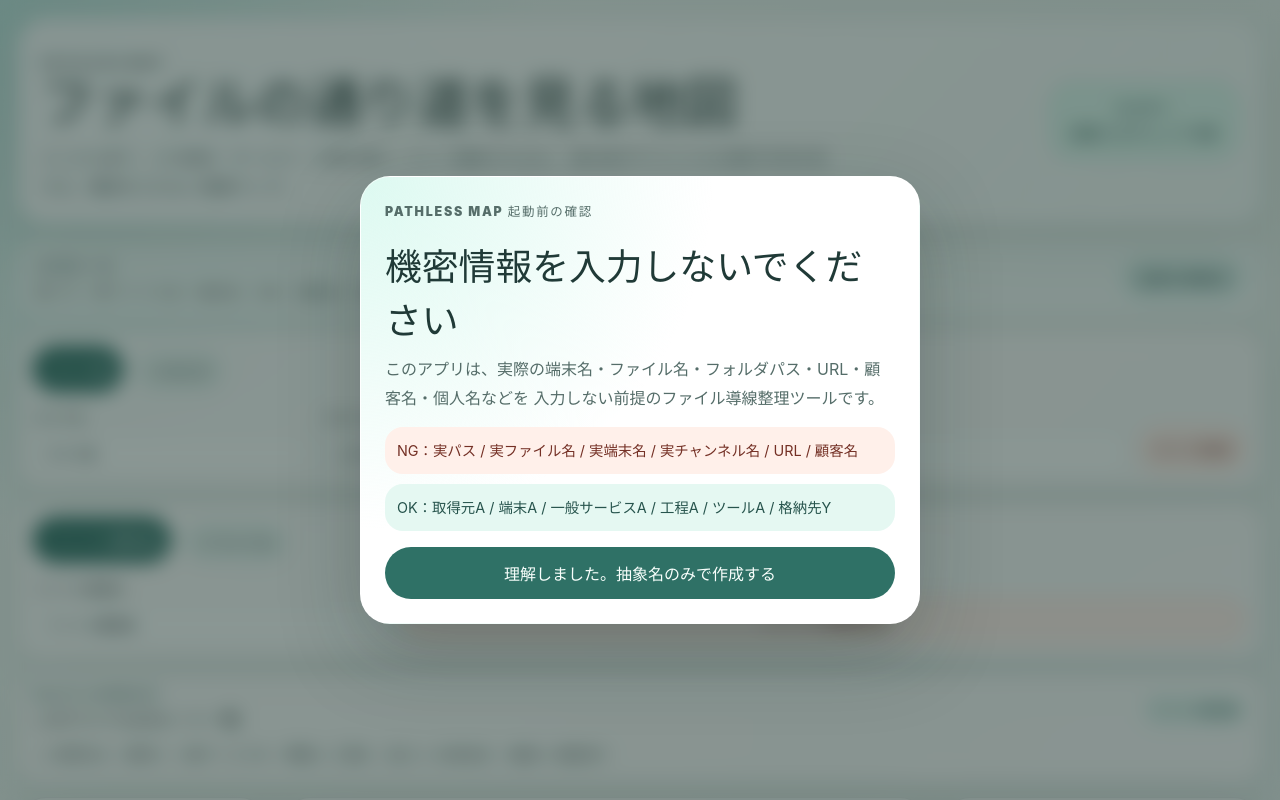
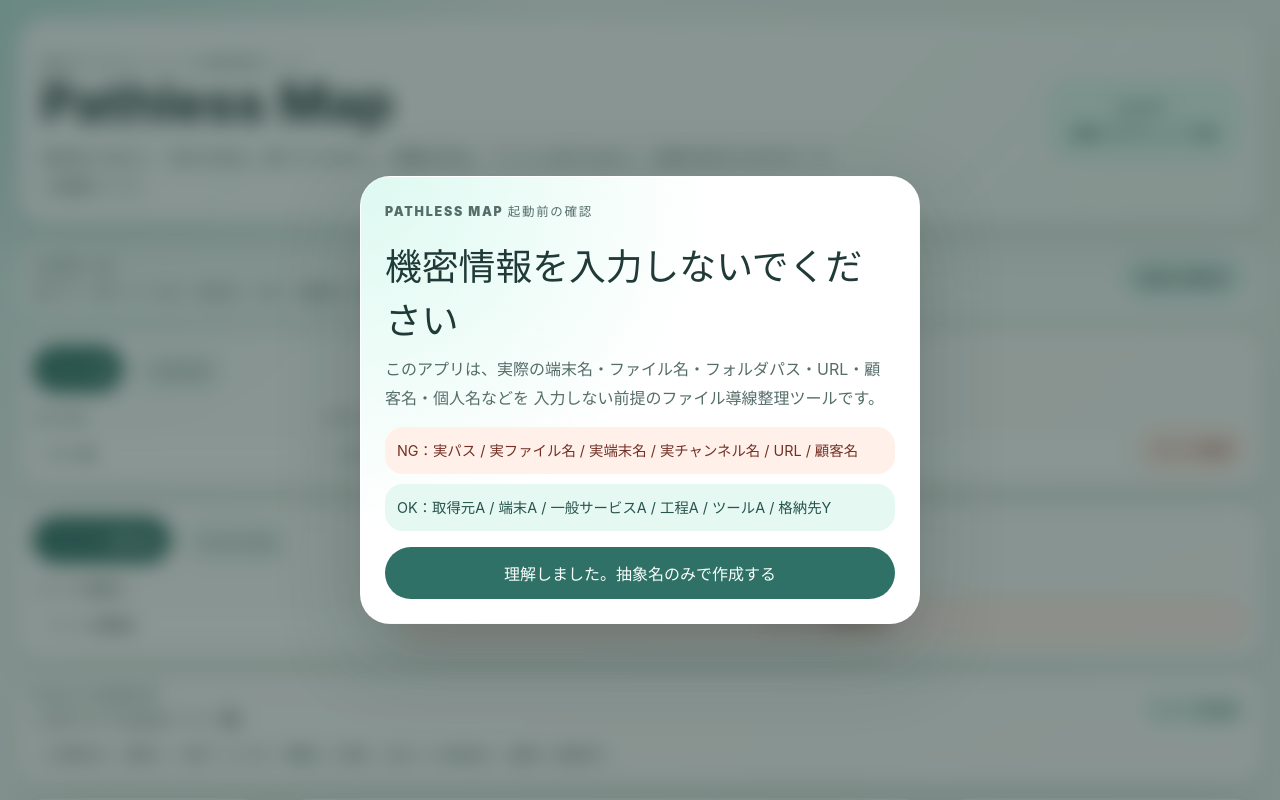
Before and after one commit to Ryohei0Otsuka/pathless-map, a React (Vite) app: page / in a window 1280 px wide. Shown: the top 800 px of the page. Built offline with nearby package versions, Linux system fonts and the light colour scheme.

Commit message:
fix: restore Pathless Map as main title

```diff
--- a/src/App.tsx
+++ b/src/App.tsx
@@ -1303,11 +1303,11 @@ function App() {
 
       <header className="hero">
         <div>
-          <p className="eyebrow">Pathless Map</p>
-          <h1>ファイルの通り道を見る地図</h1>
+          <p className="eyebrow">機密を入れないファイル導線整理ツール</p>
+          <h1>Pathless Map</h1>
           <p>
-            どこから来て、どの端末・サービス・工程を通り、どこへ格納されるか。
-            緑の粒子でファイルの進行方向を見せる、機密を入れない導線マップ。
+            具体名ではなく、流れを見る。実パスではなく、導線を見る。
+            ファイル名ではなく、役割を見るためのローカル導線マップ。
           </p>
         </div>
 
```
